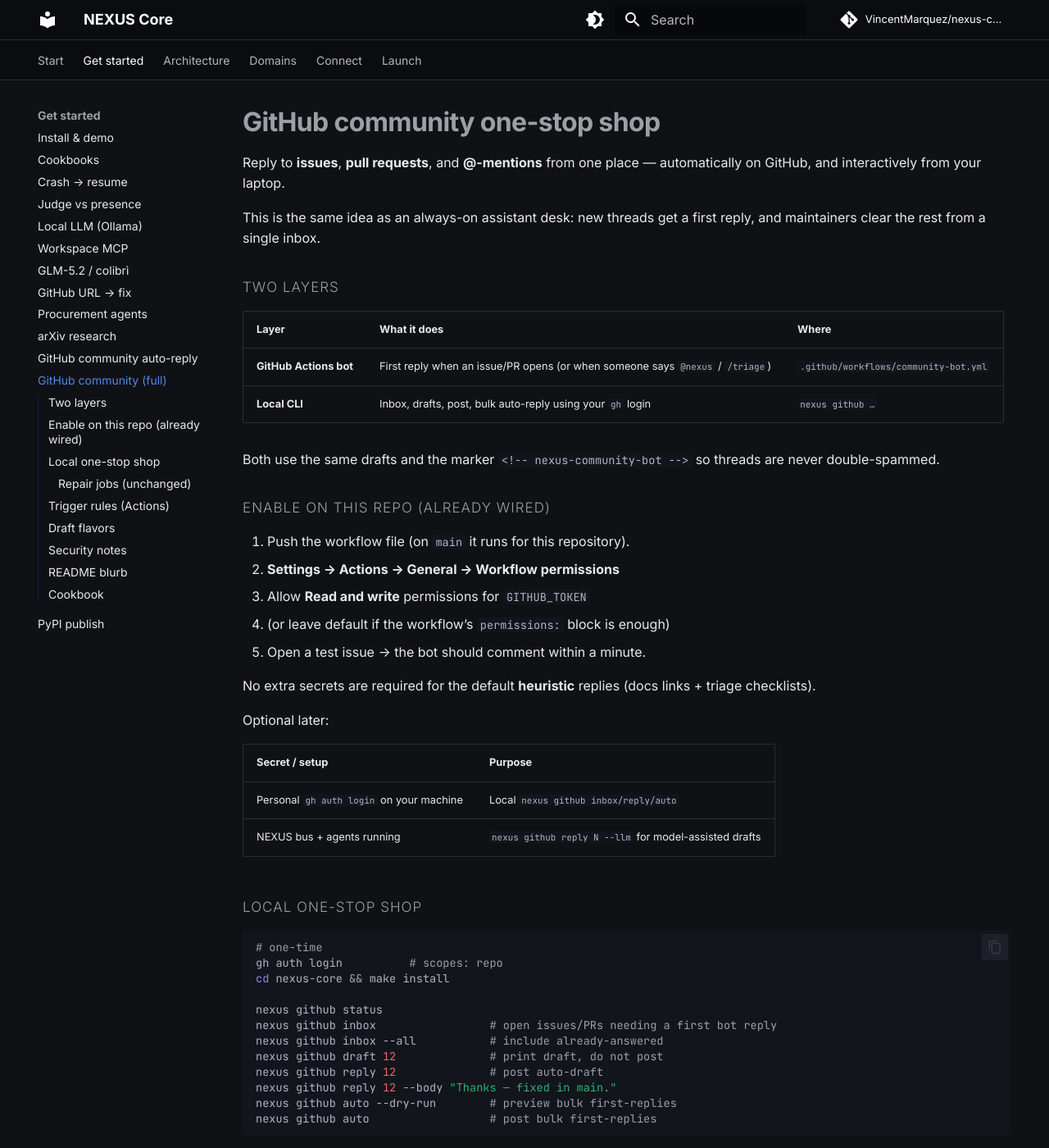
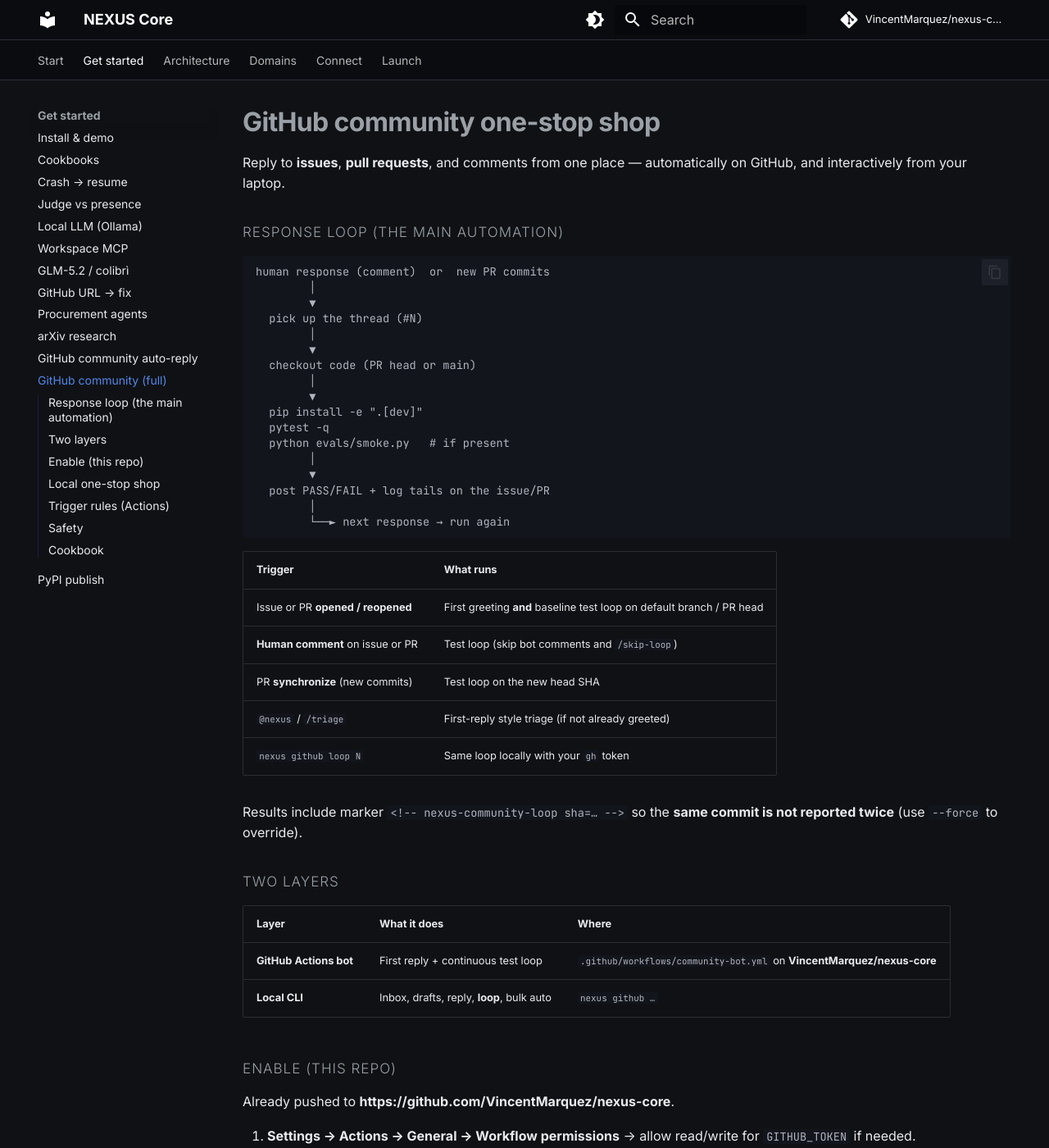
Before and after one commit to VincentMarquez/nexus-core, an MkDocs documentation site: the page built from docs/GITHUB_COMMUNITY.md, in a window 1280 px wide and 1400 px high. Shown: the whole window at 82% size. Built offline with MkDocs 1.6.1 and Material for MkDocs 9.7.7, drawn with Linux system fonts in a browser that asks for light colours; comment, search, counter and statistics services are not loaded; some of the changed text lies outside the part shown.

Commit message:
feat: community response loop — reply → test → share → repeat
When someone responds on an issue/PR (or pushes PR commits), Actions and
`nexus github loop` run install/pytest/smoke and post results, then wait
for the next response. README + docs updated for VincentMarquez/nexus-core.

````diff
--- a/docs/GITHUB_COMMUNITY.md
+++ b/docs/GITHUB_COMMUNITY.md
@@ -1,103 +1,90 @@
 # GitHub community one-stop shop
 
-Reply to **issues**, **pull requests**, and **@-mentions** from one place — automatically on GitHub, and interactively from your laptop.
+Reply to **issues**, **pull requests**, and comments from one place — automatically on GitHub, and interactively from your laptop.
 
-This is the same idea as an always-on assistant desk: new threads get a first reply, and maintainers clear the rest from a single inbox.
+## Response loop (the main automation)
+
+```text
+human response (comment)  or  new PR commits
+        │
+        ▼
+  pick up the thread (#N)
+        │
+        ▼
+  checkout code (PR head or main)
+        │
+        ▼
+  pip install -e ".[dev]"
+  pytest -q
+  python evals/smoke.py   # if present
+        │
+        ▼
+  post PASS/FAIL + log tails on the issue/PR
+        │
+        └──► next response → run again
+```
+
+| Trigger | What runs |
+|---------|-----------|
+| Issue or PR **opened / reopened** | First greeting **and** baseline test loop on default branch / PR head |
+| **Human comment** on issue or PR | Test loop (skip bot comments and `/skip-loop`) |
+| PR **synchronize** (new commits) | Test loop on the new head SHA |
+| `@nexus` / `/triage` | First-reply style triage (if not already greeted) |
+| `nexus github loop N` | Same loop locally with your `gh` token |
+
+Results include marker `<!-- nexus-community-loop sha=… -->` so the **same commit is not reported twice** (use `--force` to override).
 
 ## Two layers
 
 | Layer | What it does | Where |
 |-------|----------------|-------|
-| **GitHub Actions bot** | First reply when an issue/PR opens (or when someone says `@nexus` / `/triage`) | `.github/workflows/community-bot.yml` |
-| **Local CLI** | Inbox, drafts, post, bulk auto-reply using your `gh` login | `nexus github …` |
+| **GitHub Actions bot** | First reply + continuous test loop | `.github/workflows/community-bot.yml` on **VincentMarquez/nexus-core** |
+| **Local CLI** | Inbox, drafts, reply, **loop**, bulk auto | `nexus github …` |
 
-Both use the same drafts and the marker `<!-- nexus-community-bot -->` so threads are never double-spammed.
+## Enable (this repo)
 
-## Enable on this repo (already wired)
+Already pushed to **https://github.com/VincentMarquez/nexus-core**.
 
-1. Push the workflow file (on `main` it runs for this repository).
-2. **Settings → Actions → General → Workflow permissions**
-   - Allow **Read and write** permissions for `GITHUB_TOKEN`
-   - (or leave default if the workflow’s `permissions:` block is enough)
-3. Open a test issue → the bot should comment within a minute.
+1. **Settings → Actions → General → Workflow permissions** → allow read/write for `GITHUB_TOKEN` if needed.
+2. Comment on any open issue → within a few minutes you should see a **Community loop — test results** comment.
+3. Day-to-day: `nexus github inbox` and `nexus github loop <n>`.
 
-No extra secrets are required for the default **heuristic** replies (docs links + triage checklists).
-
-Optional later:
-
-| Secret / setup | Purpose |
-|----------------|---------|
-| Personal `gh auth login` on your machine | Local `nexus github inbox/reply/auto` |
-| NEXUS bus + agents running | `nexus github reply N --llm` for model-assisted drafts |
+No extra secrets for heuristic replies or the pytest/smoke loop.
 
 ## Local one-stop shop
 
 ```bash
-# one-time
-gh auth login          # scopes: repo
+gh auth login
 cd nexus-core && make install
 
 nexus github status
-nexus github inbox                 # open issues/PRs needing a first bot reply
-nexus github inbox --all           # include already-answered
-nexus github draft 12              # print draft, do not post
-nexus github reply 12              # post auto-draft
-nexus github reply 12 --body "Thanks — fixed in main."
-nexus github auto --dry-run        # preview bulk first-replies
-nexus github auto                  # post bulk first-replies
-```
-
-Target another repo:
-
-```bash
-nexus github inbox --repo owner/other
-# or
-export NEXUS_GITHUB_REPO=owner/other
-```
-
-### Repair jobs (unchanged)
-
-Repo clone → install → test → fix remains:
-
-```bash
-nexus do owner/repo
-nexus github do owner/repo     # same
+nexus github inbox
+nexus github draft 12
+nexus github reply 12
+nexus github loop 12              # run tests + post results
+nexus github loop 12 --dry-run    # print path without posting
+nexus github loop 12 --force      # re-post even if same sha
+nexus github auto --dry-run
 ```
 
 ## Trigger rules (Actions)
 
-| Event | When the bot speaks |
-|-------|---------------------|
-| `issues` opened / reopened | Always (first reply) |
-| `pull_request` opened / reopened | Always (PR checklist) |
-| `issue_comment` created | Only if body contains `@nexus`, `/nexus`, `/triage`, or `nexus-bot` |
-| Manual **workflow_dispatch** | Optional issue/PR number |
+| Event | First reply | Test loop |
+|-------|-------------|-----------|
+| `issues` opened / reopened | yes | yes (main) |
+| `pull_request` opened / reopened | yes | yes (PR head) |
+| `pull_request` synchronize | no | yes (new commits) |
+| `issue_comment` (human) | only if `@nexus` / `/triage` | **yes** (always, unless skip) |
+| Bot comments / loop markers | ignored | ignored |
+| `/skip-loop` or `/noloop` in comment | — | skipped once |
 
-Bot-authored senders are ignored to avoid loops.
+## Safety
 
-## Draft flavors
-
-Heuristic (default, no LLM):
-
-- **Bug** issues → ask for OS, command, traceback, `make demo`
-- **Feature** issues → point at durability / judge / job priorities
-- **PRs** → test/docs checklist + design laws
-- **Generic** → docs + discussions
-
-LLM (optional): `--llm` uses the NEXUS bus panel when the stack is up; falls back to heuristic if not.
-
-## Security notes
-
-- Default Actions replies use **`GITHUB_TOKEN` only** (repo-scoped, short-lived).
-- Local CLI uses **your** `gh` credentials — treat it like posting as yourself.
-- Prefer `--dry-run` before bulk `auto`.
-- Never put API keys in issue bodies or bot templates.
-- Autonomy stays **opt-in**: the bot greets and triages; it does not merge PRs or push code.
-
-## README blurb
-
-See the **GitHub community** section in the root `README.md`.
+- Only fixed commands run: `pip install -e ".[dev]"`, `pytest`, `evals/smoke.py` — **not** shell from the issue body.
+- Bot senders ignored → no infinite comment loops.
+- Same SHA not re-posted.
+- Autonomy remains opt-in for merges/pushes; this loop **reports**, it does not merge.
 
 ## Cookbook
 
-[09 — Community inbox & auto-reply](../cookbook/09_github_community.md)
+[09 — Community inbox & auto-reply](cookbook/09_github_community.md)
--- a/docs/cookbook/09_github_community.md
+++ b/docs/cookbook/09_github_community.md
@@ -1,16 +1,16 @@
-# 09 — GitHub community inbox & auto-reply
+# 09 — GitHub community inbox, auto-reply, and test loop
 
-**Goal:** Answer anyone on issues/PRs from one desk — automatically on GitHub, interactively on your machine.
+**Goal:** Answer anyone on issues/PRs from one desk, and on every response **run tests and share results** automatically.
 
-## Automatic (GitHub Actions)
+## Automatic loop (GitHub Actions)
 
-Already in the repo: `.github/workflows/community-bot.yml`.
+On **VincentMarquez/nexus-core**, `.github/workflows/community-bot.yml`:
 
-1. Ensure Actions can write issues/PRs (workflow sets `permissions`).
-2. Open a new issue on `VincentMarquez/nexus-core`.
-3. Within ~1 minute you should see a first-reply comment with docs links.
+1. Issue/PR opens → greeting + baseline checks posted
+2. Someone comments → bot runs install/pytest/smoke → posts PASS/FAIL
+3. They reply again (or push PR commits) → loop repeats
 
-Re-trigger on a comment by writing `@nexus` or `/triage`.
+Opt out once: comment `/skip-loop`.
 
 ## Local one-stop shop
 
@@ -22,29 +22,22 @@
 nexus github inbox
 nexus github draft 1
 nexus github reply 1 --dry-run
-nexus github reply 1
-nexus github auto --dry-run
+nexus github loop 1 --dry-run    # run checks, do not post
+nexus github loop 1              # post results on #1
 ```
 
-## Custom body
+## Custom body + loop
 
 ```bash
-nexus github reply 3 --body "Shipped in v0.7.0 — thanks!"
-echo "LGTM after squash" | nexus github reply 4 --stdin
+nexus github reply 3 --body "Thanks — trying a fix now."
+# after you push / they reply, Actions (or local loop) posts test evidence
+nexus github loop 3 --force
 ```
 
-## Combined with repair jobs
+## Markers
 
-```bash
-# someone filed "tests fail on 3.12"
-nexus do VincentMarquez/nexus-core --goal "make CI green on 3.12"
-# then report back
-nexus github reply 7 --body "Reproduced and fixed on main; please pull and re-run make test."
-```
-
-## Marker
-
-Comments include `<!-- nexus-community-bot -->` so auto mode skips threads already handled.
+- `<!-- nexus-community-bot -->` — greeting / triage
+- `<!-- nexus-community-loop sha=… -->` — test result (dedupe per commit)
 
 ## Full doc
 
--- a/pyproject.toml
+++ b/pyproject.toml
@@ -5,7 +5,7 @@
 [project]
 # PyPI name: nexus-core is already taken (unrelated ETL package).
 name = "nexus-multi-agent"
-version = "0.7.0"
+version = "0.7.1"
 description = "Durable multi-agent engine: software jobs, arXiv research, procurement intelligence"
 readme = "README.md"
 requires-python = ">=3.10"
````
Also changed, not shown: CHANGELOG.md (+9 -0 lines), README.md (+27 -7 lines), cookbook/09_github_community.md (+17 -24 lines), 4 other files.
